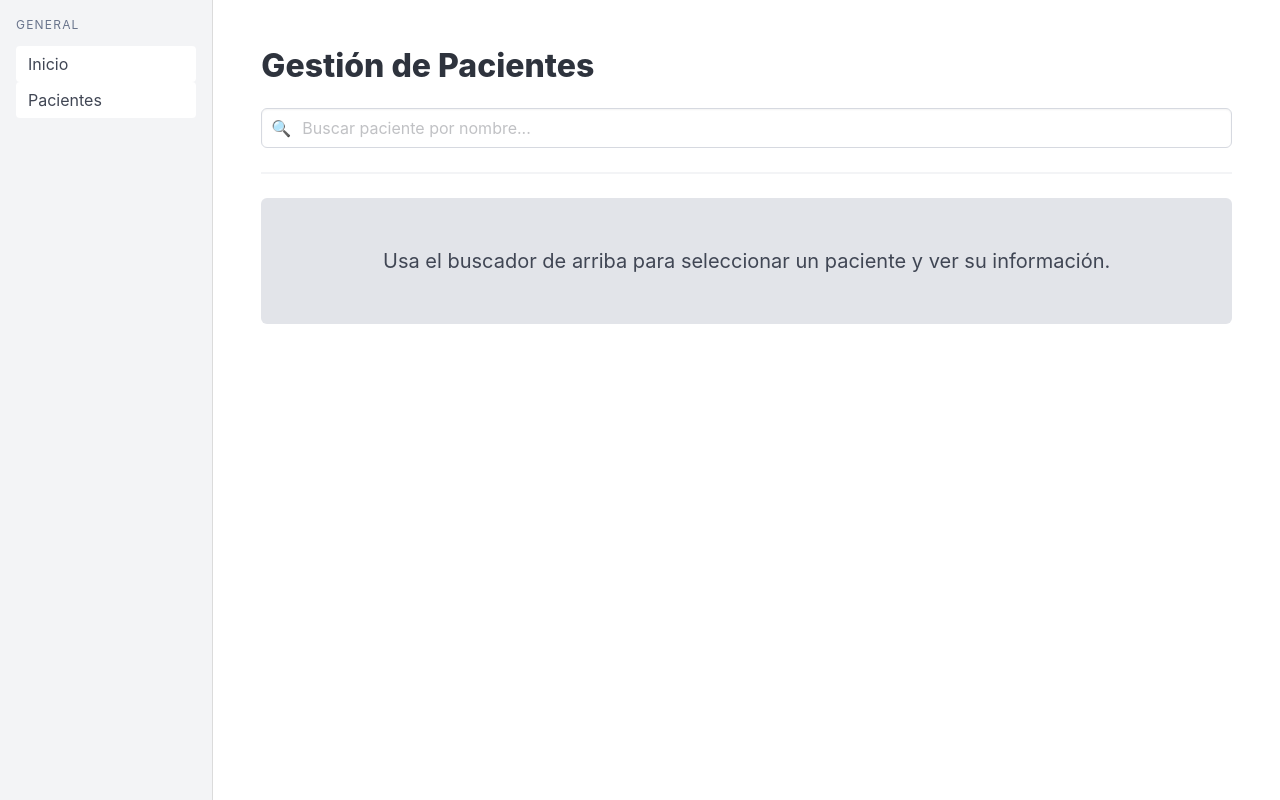
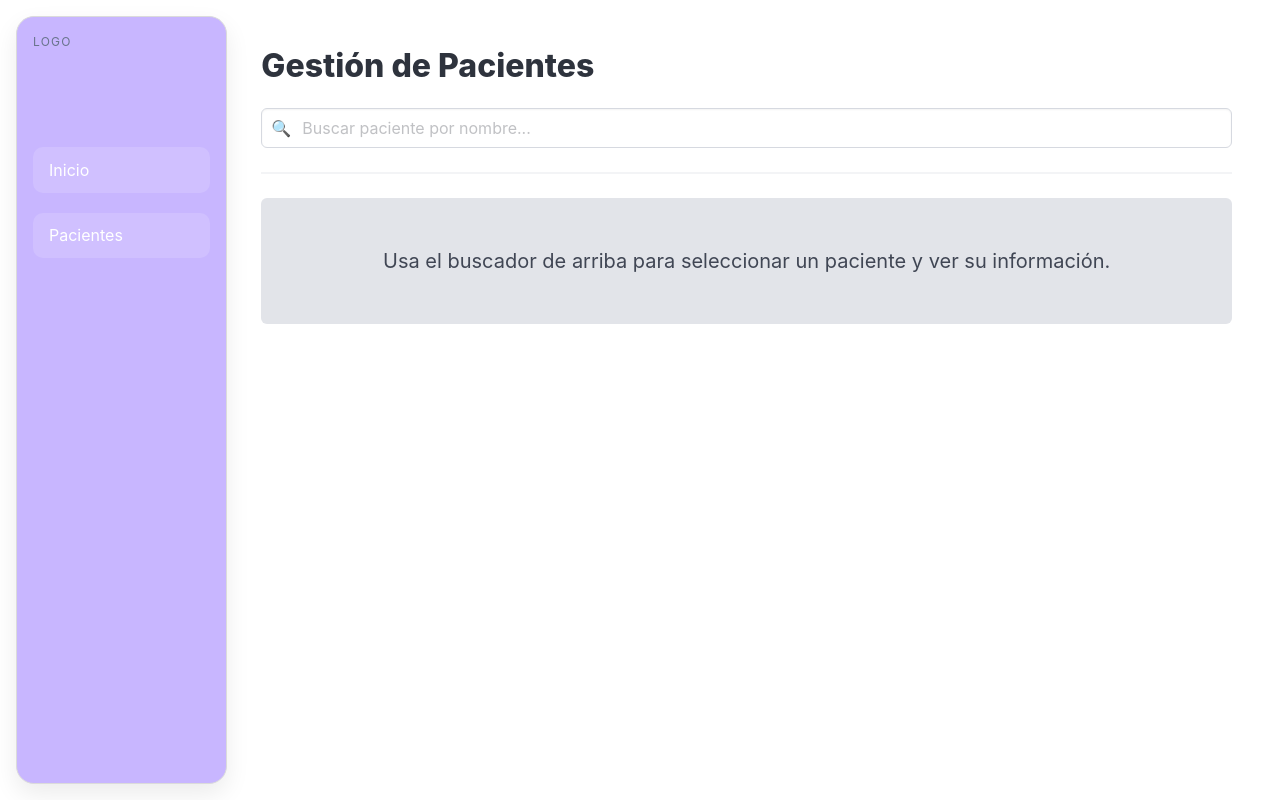
Before and after one commit to maidazuniga/ING2030_solucion_frontend, a React (Vite) app: page /pacientes in a window 1280 px wide. Built offline with nearby package versions, Linux system fonts and the light colour scheme.

Commit message:
sidebar avanzada

```diff
--- a/src/components/Sidebar.jsx
+++ b/src/components/Sidebar.jsx
@@ -1,18 +1,50 @@
+import { useState } from "react";
 import { Link } from "react-router-dom";
+import "./sideBar.css";
 
 const Sidebar = () => {
+  const [isMenuActive, setIsMenuActive] = useState(false);
+
+  const toggleMenu = () => {
+    setIsMenuActive(!isMenuActive);
+  };
+
+  const closeMenu = () => {
+    setIsMenuActive(false);
+  };
+
   return (
-    <aside className="menu p-4 has-background-light" style={{ height: '100vh', borderRight: '1px solid #dbdbdb' }}>
-      <p className="menu-label">General</p>
+    <>
+      {/* Navbar burger para móvil */}
+      <nav className="navbar is-primary is-hidden-desktop">
+        <div className="navbar-brand">
+          <div
+            className={`navbar-burger ${isMenuActive ? 'is-active' : ''}`}
+            onClick={toggleMenu}
+            role="button"
+            tabIndex="0"
+            onKeyDown={(e) => e.key === 'Enter' && toggleMenu()}
+          >
+            <span></span>
+            <span></span>
+            <span></span>
+          </div>
+        </div>
+      </nav>
+
+      {/* Sidebar */}
+      <aside className={`menu p-4 sidebar-vertical-box ${isMenuActive ? 'is-active' : ''}`}>
+        <p className="menu-label">Logo</p>
         <ul className="menu-list">
           <li>
-          <Link to="/">Inicio</Link>
+            <Link to="/" onClick={closeMenu}>Inicio</Link>
           </li>
           <li>
-          <Link to="/pacientes">Pacientes</Link>
+            <Link to="/pacientes" onClick={closeMenu}>Pacientes</Link>
           </li>
         </ul>
       </aside>
+    </>
   );
 };
 
--- /dev/null
+++ b/src/components/sideBar.css
@@ -0,0 +1,84 @@
+.sidebar-vertical-box {
+	width: 13.2rem;
+	min-height: calc(100vh - 2rem);
+	margin: 1rem;
+	padding: 1.25rem;
+	border-radius: 18px;
+	border: 1px solid var(--primary-clear-color);
+	box-shadow: 0 10px 24px rgba(10, 10, 10, 0.08);
+	position: sticky;
+	top: 1rem;
+	background-color: var(--primary-purple);
+}
+
+/* Mobile - esconder sidebar en pantallas pequeñas */
+@media screen and (max-width: 768px) {
+	.navbar.is-primary {
+		background-color: transparent;
+		box-shadow: none;
+		padding: 0.5rem 1rem;
+	}
+
+	.navbar-burger {
+		background-color: var(--primary-purple);
+		border-radius: 12px;
+		padding: 0.5rem 0.75rem;
+	}
+
+	.navbar-burger span {
+		background-color: #ffffff;
+		height: 2px;
+	}
+
+	.sidebar-vertical-box {
+		display: none;
+		width: 100%;
+		min-height: auto;
+		margin: 0;
+		padding: 1rem;
+		border-radius: 0;
+		position: relative;
+		top: 0;
+		box-shadow: none;
+	}
+
+	.sidebar-vertical-box.is-active {
+		display: block;
+	}
+}
+
+/* Desktop - mantener el ancho fijo */
+@media screen and (min-width: 769px) {
+	.sidebar-vertical-box {
+		width: 13.2rem;
+	}
+}
+
+.sidebar-vertical-box .menu-label {
+	margin-bottom: 6rem;
+}
+
+.sidebar-vertical-box .menu-list {
+	margin-top: 0.5rem;
+}
+
+.sidebar-vertical-box .menu-list li + li {
+	margin-top: 1.25rem;
+}
+
+.sidebar-vertical-box .menu-list a {
+	display: block;
+	padding: 0.8rem 1rem;
+	border-radius: 10px;
+	background-color: rgba(255, 255, 255, 0.14);
+	color: #ffffff;
+	transition: background-color 0.2s ease, color 0.2s ease, transform 0.2s ease;
+}
+
+.sidebar-vertical-box .menu-list a:hover,
+.sidebar-vertical-box .menu-list a:focus {
+	background-color: #ffffff;
+	color: var(--primary-purple);
+	transform: translateX(4px);
+	text-decoration: none;
+}
--- /dev/null
+++ b/src/custom.css
@@ -0,0 +1,11 @@
+/* =================================
+VARIABLES GLOBALES DE COLORES
+   ================================= */
+
+:root {
+  --primary-purple: #c8b6ff;
+
+  --primary-clear-color: #dbdbdb;
+
+  --background-color: #f5f5f5;
+}
--- a/src/main.jsx
+++ b/src/main.jsx
@@ -1,6 +1,7 @@
 import { StrictMode } from 'react'
 import { createRoot } from 'react-dom/client'
 import 'bulma/css/bulma.min.css'
+import './custom.css'
 import App from './App.jsx'
 
 createRoot(document.getElementById('root')).render(
```
Lines whose indentation alone changed are shown as unchanged.
